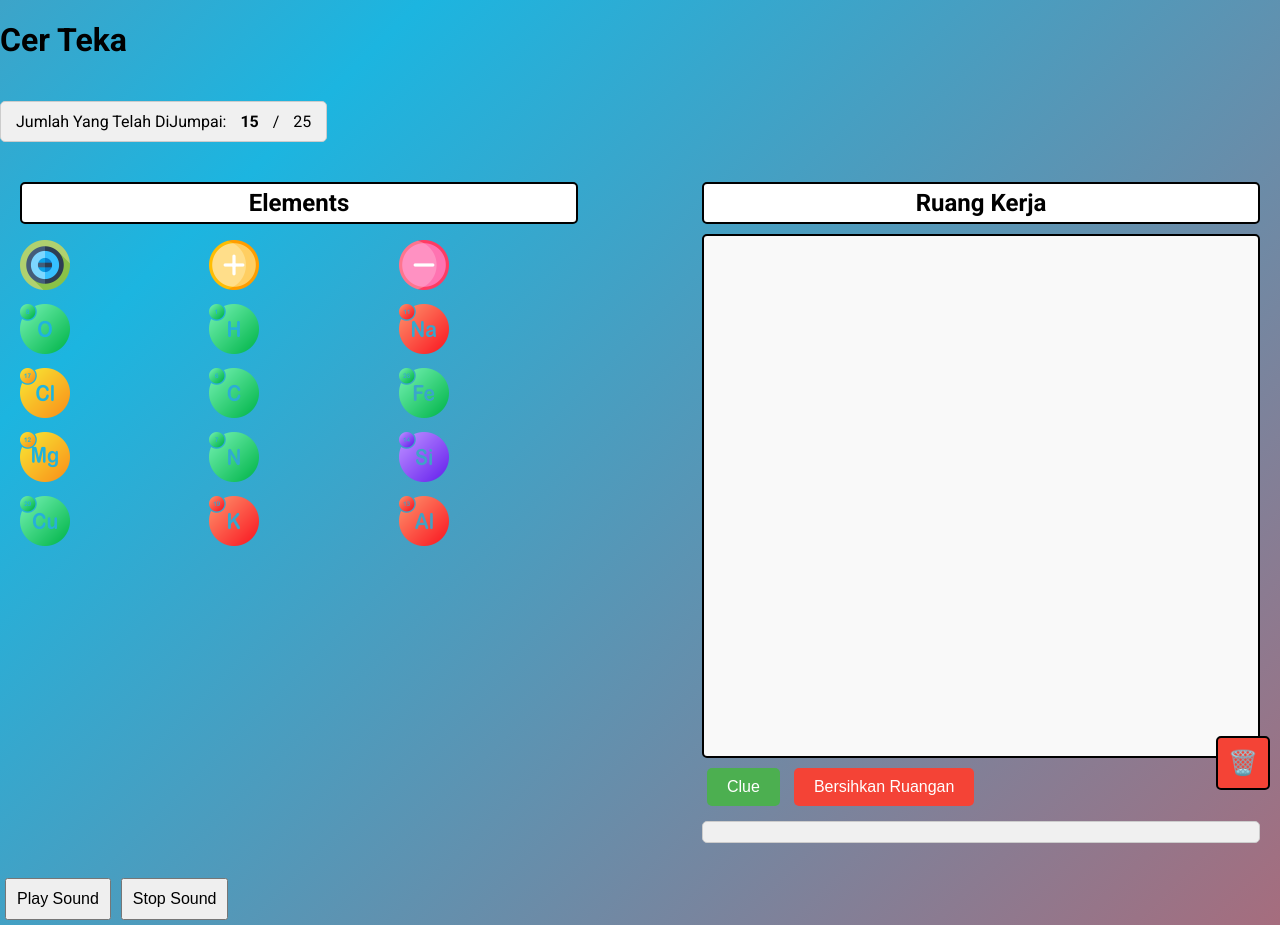
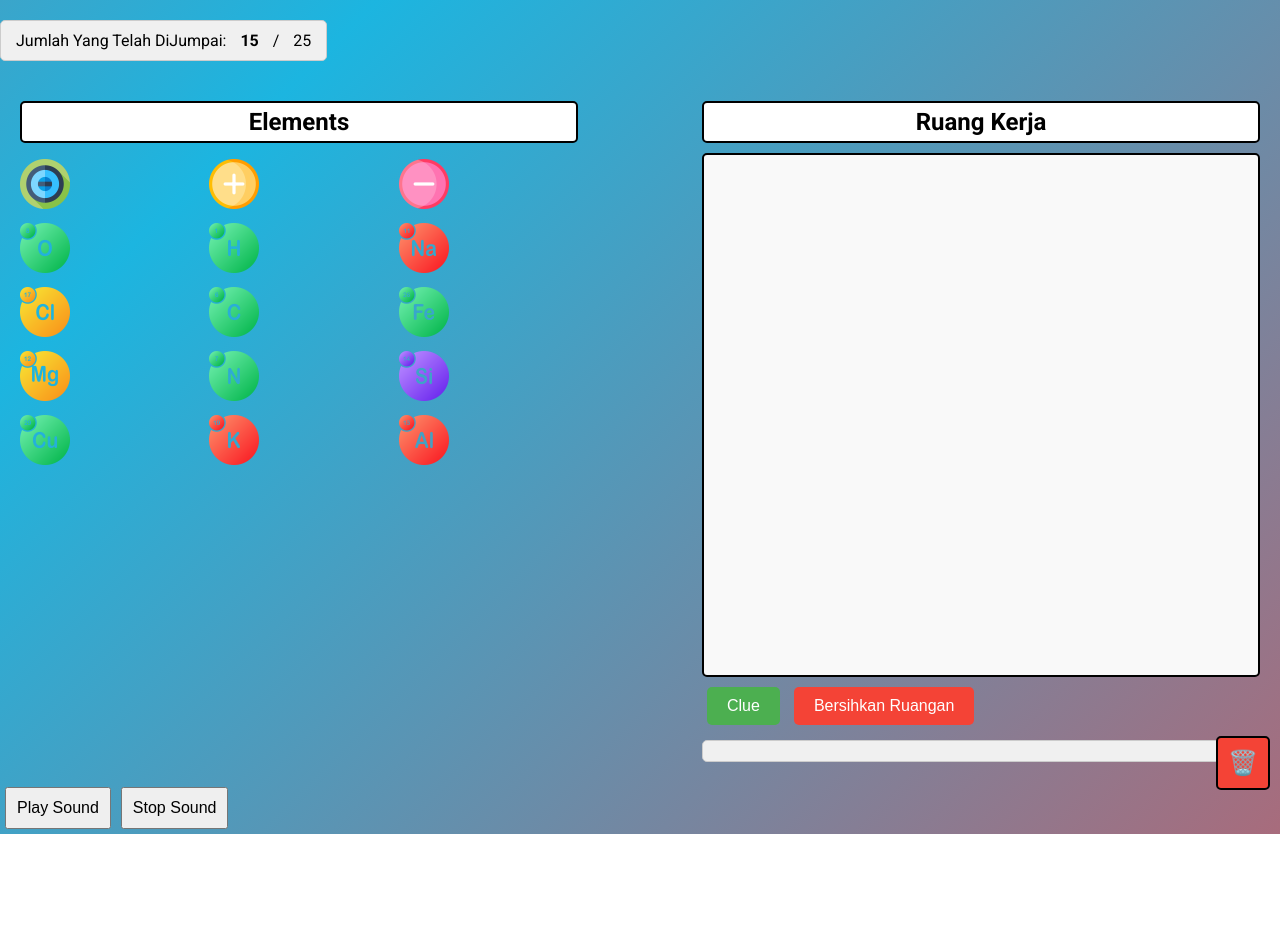
Before and after one commit to wazifMan/Cer-Teka, a plain HTML site: page index.html in a window 1280 px wide. After the commit the page ends 834 px from the top, so only its background shows below. Drawn offline with Linux system fonts and the light colour scheme.

Commit message:
Update index.html

```diff
--- a/index.html
+++ b/index.html
@@ -18,12 +18,9 @@
         Your browser does not support the audio element.
     </audio>
 
-    <div class="container">
-        <h1>Cer Teka</h1>
-        <div class="controls">
-            <div id="total-combinations-box">
-                <span>Jumlah Yang Telah DiJumpai: </span><span id="total-discovered">0</span><span> / </span><span id="total-possible">25</span>
-            </div>
+    <div id="total-combinations-box">
+        <span>Jumlah Yang Telah DiJumpai: </span><span id="total-discovered">0</span><span> / </span><span id="total-possible">25</span>
+    </div>
 
     <div id="game">
         <div id="elements">
```
